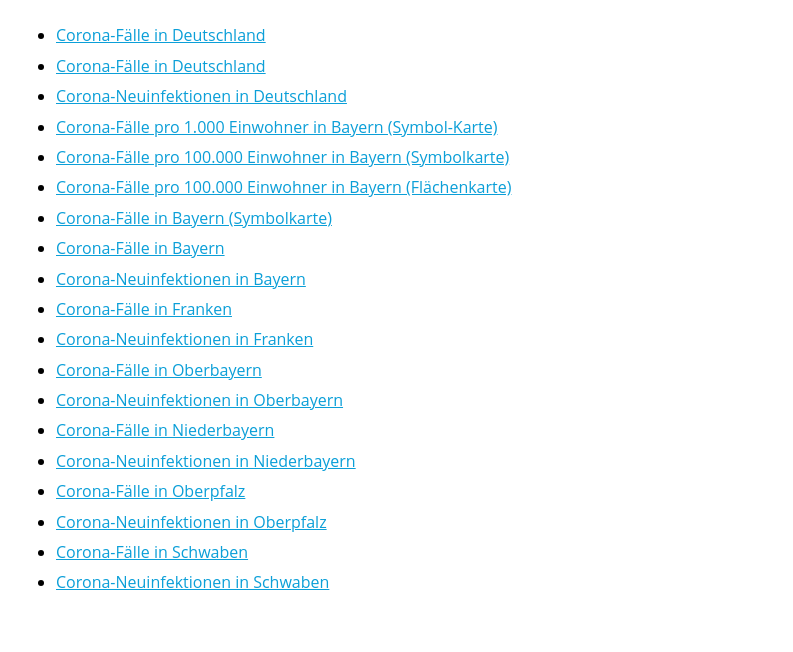
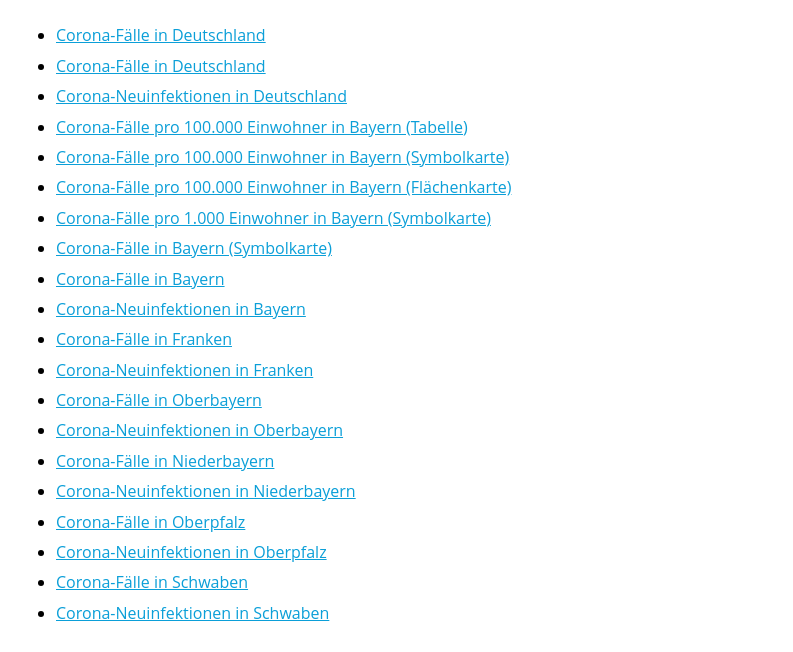
Before and after one commit to br-data/datawrapper-updater, a website: page docs/index.html in a window 1280 px wide. Shown: the part 97-749 px from the top of the page, without its empty margins (8-801 px from the left). Drawn offline with Linux system fonts and the light colour scheme; grey boxes are pictures that could not be loaded.

Commit message:
Update chart overview

```diff
--- a/docs/index.html
+++ b/docs/index.html
@@ -69,9 +69,10 @@
       <li><a href="#id-A84EA">Corona-Fälle in Deutschland</a></li>
       <li><a href="#id-pKz1y">Corona-Fälle in Deutschland</a></li>
       <li><a href="#id-FO8IT">Corona-Neuinfektionen in Deutschland</a></li>
-      <li><a href="#id-TnO66">Corona-Fälle pro 1.000 Einwohner in Bayern (Symbol-Karte)</a></li>
+      <li><a href="#id-xB5Pf">Corona-Fälle pro 100.000 Einwohner in Bayern (Tabelle)</a></li>
       <li><a href="#id-rf5H5">Corona-Fälle pro 100.000 Einwohner in Bayern (Symbolkarte)</a></li>
       <li><a href="#id-RqMtX">Corona-Fälle pro 100.000 Einwohner in Bayern (Flächenkarte)</a></li>
+      <li><a href="#id-TnO66">Corona-Fälle pro 1.000 Einwohner in Bayern (Symbolkarte)</a></li>
       <li><a href="#id-AQjtN">Corona-Fälle in Bayern (Symbolkarte)</a></li>
       <li><a href="#id-eij5b">Corona-Fälle in Bayern</a></li>
       <li><a href="#id-AWgmf">Corona-Neuinfektionen in Bayern</a></li>
@@ -104,10 +105,10 @@
       <p><a href="https://app.datawrapper.de/chart/FO8IT/visualize#refine-the-chart">In Datawrapper bearbeiten</a></p>
     </section>
 
-    <section id="id-TnO66">
-      <iframe title="Corona-Fälle pro 1.000 Einwohner in Bayern (Symbol-Karte)" aria-label="chart" id="datawrapper-chart-TnO66" src="https://datawrapper.dwcdn.net/TnO66" scrolling="no" frameborder="0" style="width: 0; min-width: 100% !important; max-width: 730px; border: none;" height="500"></iframe>
-      <textarea readonly><iframe title="Corona-Fälle pro 1.000 Einwohner in Bayern (Symbol-Karte)" aria-label="chart" id="datawrapper-chart-TnO66" src="https://datawrapper.dwcdn.net/TnO66" scrolling="no" frameborder="0" style="width: 0; min-width: 100% !important; max-width: 730px; border: none;" height="500"></iframe></textarea>
-      <p><a href="https://app.datawrapper.de/chart/TnO66/visualize#refine-the-chart">In Datawrapper bearbeiten</a></p>
+    <section id="id-xB5Pf">
+      <iframe title="Corona-Fälle pro 100.000 Einwohner in Bayern (Tabelle)" aria-label="chart" id="datawrapper-chart-xB5Pf" src="https://datawrapper.dwcdn.net/xB5Pf" scrolling="no" frameborder="0" style="width: 0; min-width: 100% !important; max-width: 730px; border: none;" height="500"></iframe>
+      <textarea readonly><iframe title="Corona-Fälle pro 100.000 Einwohner in Bayern (Tabelle)" aria-label="chart" id="datawrapper-chart-xB5Pf" src="https://datawrapper.dwcdn.net/xB5Pf" scrolling="no" frameborder="0" style="width: 0; min-width: 100% !important; max-width: 730px; border: none;" height="500"></iframe></textarea>
+      <p><a href="https://app.datawrapper.de/chart/xB5Pf/visualize#refine-the-chart">In Datawrapper bearbeiten</a></p>
     </section>
 
     <section id="id-rf5H5">
@@ -120,6 +121,12 @@
       <iframe title="Corona-Fälle pro 100.000 Einwohner in Bayern (Flächenkarte)" aria-label="chart" id="datawrapper-chart-RqMtX" src="https://datawrapper.dwcdn.net/RqMtX" scrolling="no" frameborder="0" style="width: 0; min-width: 100% !important; max-width: 730px; border: none;" height="500"></iframe>
       <textarea readonly><iframe title="Corona-Fälle pro 100.000 Einwohner in Bayern (Flächenkarte)" aria-label="chart" id="datawrapper-chart-RqMtX" src="https://datawrapper.dwcdn.net/RqMtX" scrolling="no" frameborder="0" style="width: 0; min-width: 100% !important; max-width: 730px; border: none;" height="500"></iframe></textarea>
       <p><a href="https://app.datawrapper.de/chart/RqMtX/visualize#refine-the-chart">In Datawrapper bearbeiten</a></p>
+    </section>
+
+    <section id="id-TnO66">
+      <iframe title="Corona-Fälle pro 1.000 Einwohner in Bayern (Symbolkarte)" aria-label="chart" id="datawrapper-chart-TnO66" src="https://datawrapper.dwcdn.net/TnO66" scrolling="no" frameborder="0" style="width: 0; min-width: 100% !important; max-width: 730px; border: none;" height="500"></iframe>
+      <textarea readonly><iframe title="Corona-Fälle pro 1.000 Einwohner in Bayern (Symbolkarte)" aria-label="chart" id="datawrapper-chart-TnO66" src="https://datawrapper.dwcdn.net/TnO66" scrolling="no" frameborder="0" style="width: 0; min-width: 100% !important; max-width: 730px; border: none;" height="500"></iframe></textarea>
+      <p><a href="https://app.datawrapper.de/chart/TnO66/visualize#refine-the-chart">In Datawrapper bearbeiten</a></p>
     </section>
 
     <section id="id-AQjtN">
```
